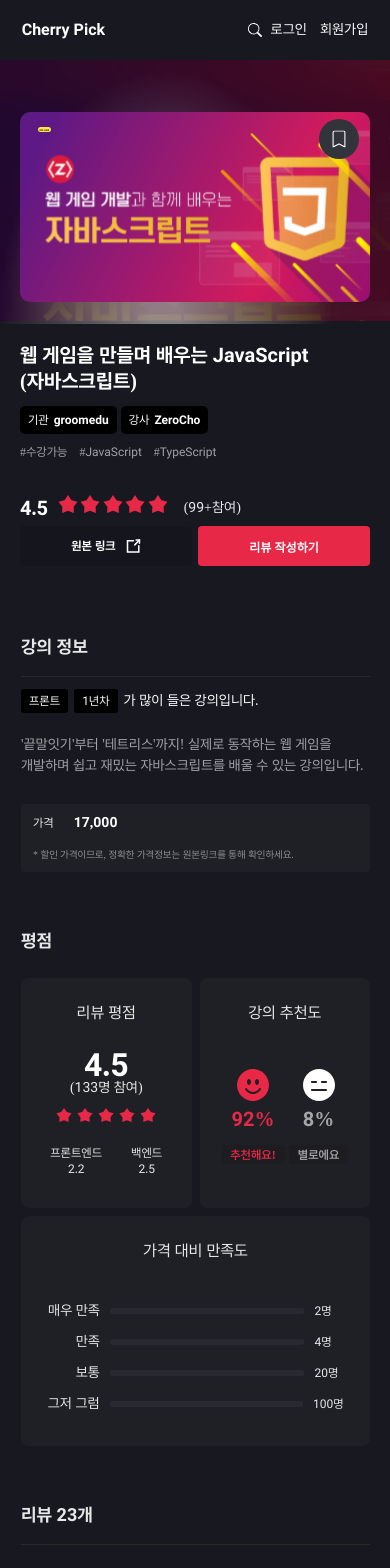
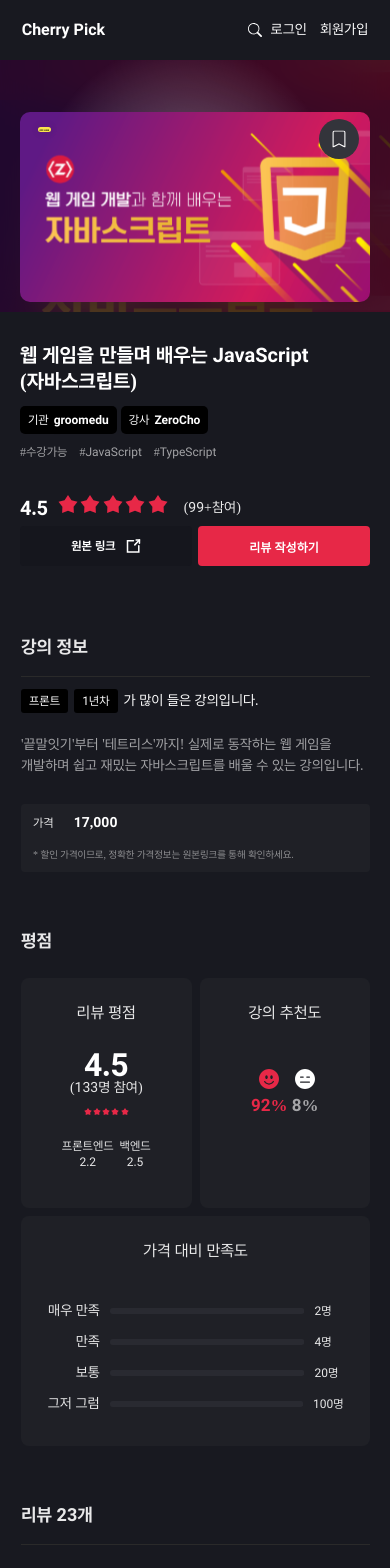
Before and after one commit to cjy0019/cherry-front, a React app: page /detail in a window 390 px wide. Shown: the top 1568 px of the page. Built offline with nearby package versions, Linux system fonts and the light colour scheme.

Commit message:
refactor : 썸네일 배경 반응형 처리

```diff
--- a/src/components/molecules/detail/AverageScore.jsx
+++ b/src/components/molecules/detail/AverageScore.jsx
@@ -140,6 +140,7 @@
 
 const ScoreBox = styled(CommonBox)`
   width: 100%;
+  min-width: 105px;
 
   @media ${responsive.mobile} {
     width: 50%;
@@ -156,29 +157,40 @@
   font-size: 2rem;
   font-weight: 700;
   color: ${palette.textWhite};
+
+  @media (min-width: 430px) and (max-width: 525px) {
+    font-size: 1.625rem;
+  }
 `;
 
 const Counter = styled.p`
   font-weight: 400;
   font-size: 0.875rem;
-  line-height: 100%;
   color: ${palette.text2};
+
+  @media (min-width: 430px) and (max-width: 525px) {
+    font-size: 0.6875rem;
+  }
 `;
 
 const StarContainer = styled.div`
   display: flex;
-  gap: 5.26px;
+  gap: 0.274vw;
   margin-top: 12.49px;
 
   & > img {
     width: 15.79px;
+
+    @media (max-width: 520px) {
+      width: 2.0833vw;
+    }
   }
 `;
 
 const FrontBackContainer = styled.div`
   display: flex;
   justify-content: center;
-  gap: 29px;
+  gap: 1.5104vw;
   margin-top: 24.7px;
   width: 100%;
 `;
@@ -193,6 +205,10 @@
   font-size: 0.875rem;
   color: ${palette.text2};
 
+  @media (max-width: 670px) {
+    font-size: 0.5208vw;
+  }
+
   @media ${responsive.mobile} {
     font-size: 0.75rem;
   }
@@ -202,6 +218,8 @@
   width: 100%;
 
   & > p {
+    word-break: keep-all;
+
     @media (min-width: 768px) and (max-width: 790px) {
       font-size: 0.875rem;
     }
@@ -234,19 +252,30 @@
     color: ${(props) => (props.red ? palette.pointRed : palette.text4)};
 
     @media (min-width: 768px) and (max-width: 790px) {
-      font-size: 15px;
+      font-size: 1.0625rem;
+    }
+
+    @media (max-width: 615px) {
+      font-size: 1.0625rem;
     }
   }
 
   & > img {
     @media (min-width: 768px) and (max-width: 790px) {
-      width: 25px;
+      width: 5.2083vw;
+    }
+    @media (max-width: 615px) {
+      width: 20px;
     }
   }
 `;
 
 const StyledRecommendBadge = styled(RecommendBadge)`
   @media (min-width: 768px) and (max-width: 790px) {
+    display: none;
+  }
+
+  @media (max-width: 614px) {
     display: none;
   }
 `;
--- a/src/components/molecules/detail/BackgroundOpacity.jsx
+++ b/src/components/molecules/detail/BackgroundOpacity.jsx
@@ -22,10 +22,6 @@
   width: 100%;
   height: 800px;
 
-  @media ${responsive.mobile} {
-    height: 38%;
-  }
-
   & > div {
     width: 100%;
     height: 800px;
@@ -33,8 +29,25 @@
     backdrop-filter: blur(19px);
 
     @media ${responsive.mobile} {
-      height: 100%;
+      height: 79.9479vw;
     }
+
+    @media (max-width: 350px) {
+      height: 83.3333vw;
+    }
+    @media (max-width: 320px) {
+      height: 93.75vw;
+    }
+  }
+
+  @media ${responsive.mobile} {
+    height: 79.9479vw;
+  }
+  @media (max-width: 350px) {
+    height: 83.3333vw;
+  }
+  @media (max-width: 320px) {
+    height: 93.75vw;
   }
 `;
 
--- a/src/components/molecules/detail/LectureDetailTitle.jsx
+++ b/src/components/molecules/detail/LectureDetailTitle.jsx
@@ -184,11 +184,20 @@
     }
 
     @media ${responsive.mobile} {
-      top: -25%;
-      left: -50px;
+      top: -40%;
+      left: -30px;
 
       width: 100vw;
-      height: 260px;
+      height: 210px;
+    }
+
+    @media (max-width: 320px) {
+      top: -30%;
+      height: 160px;
+    }
+
+    @media (max-width: 267px) {
+      display: none;
     }
   }
 `;
```
